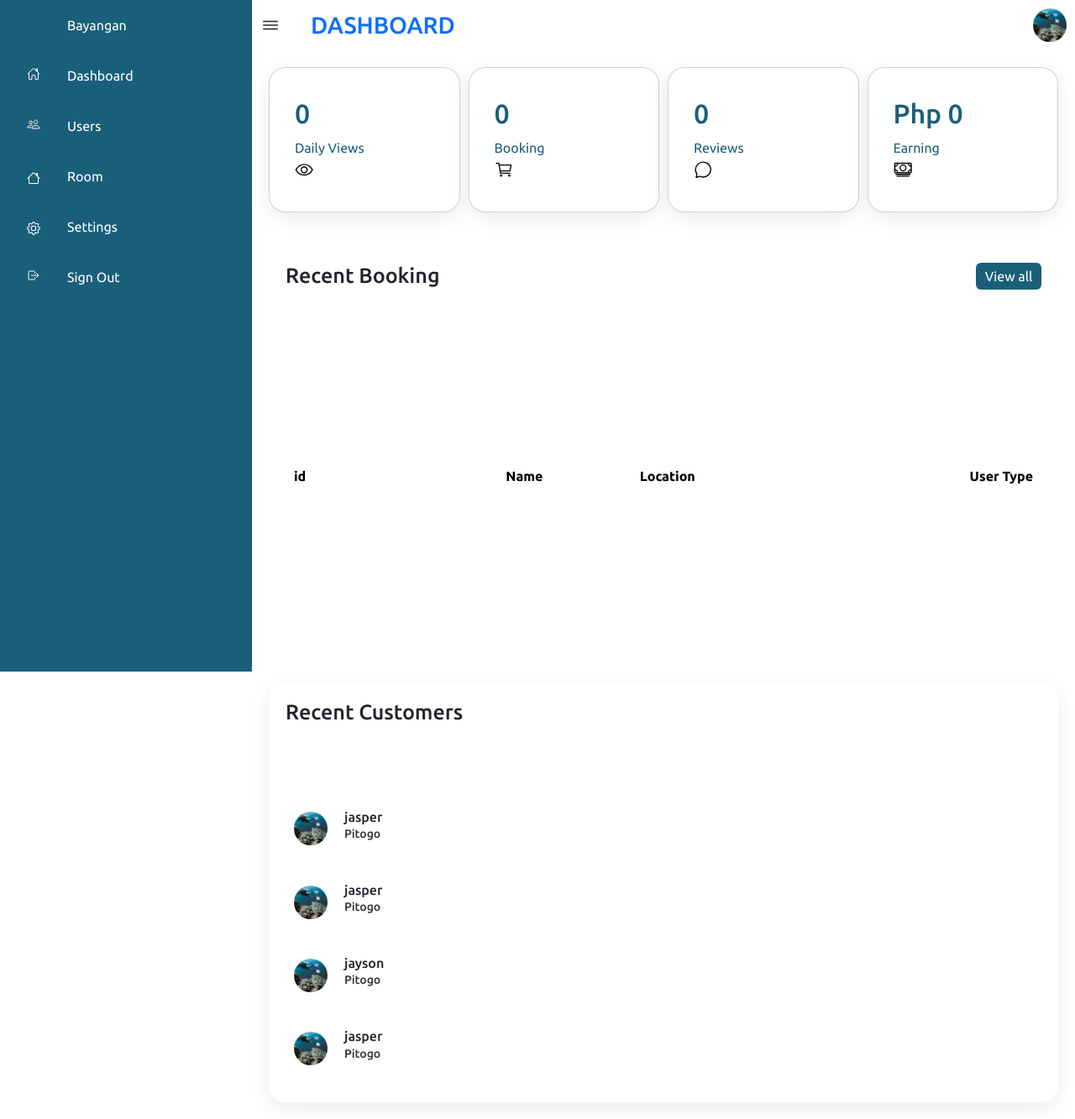
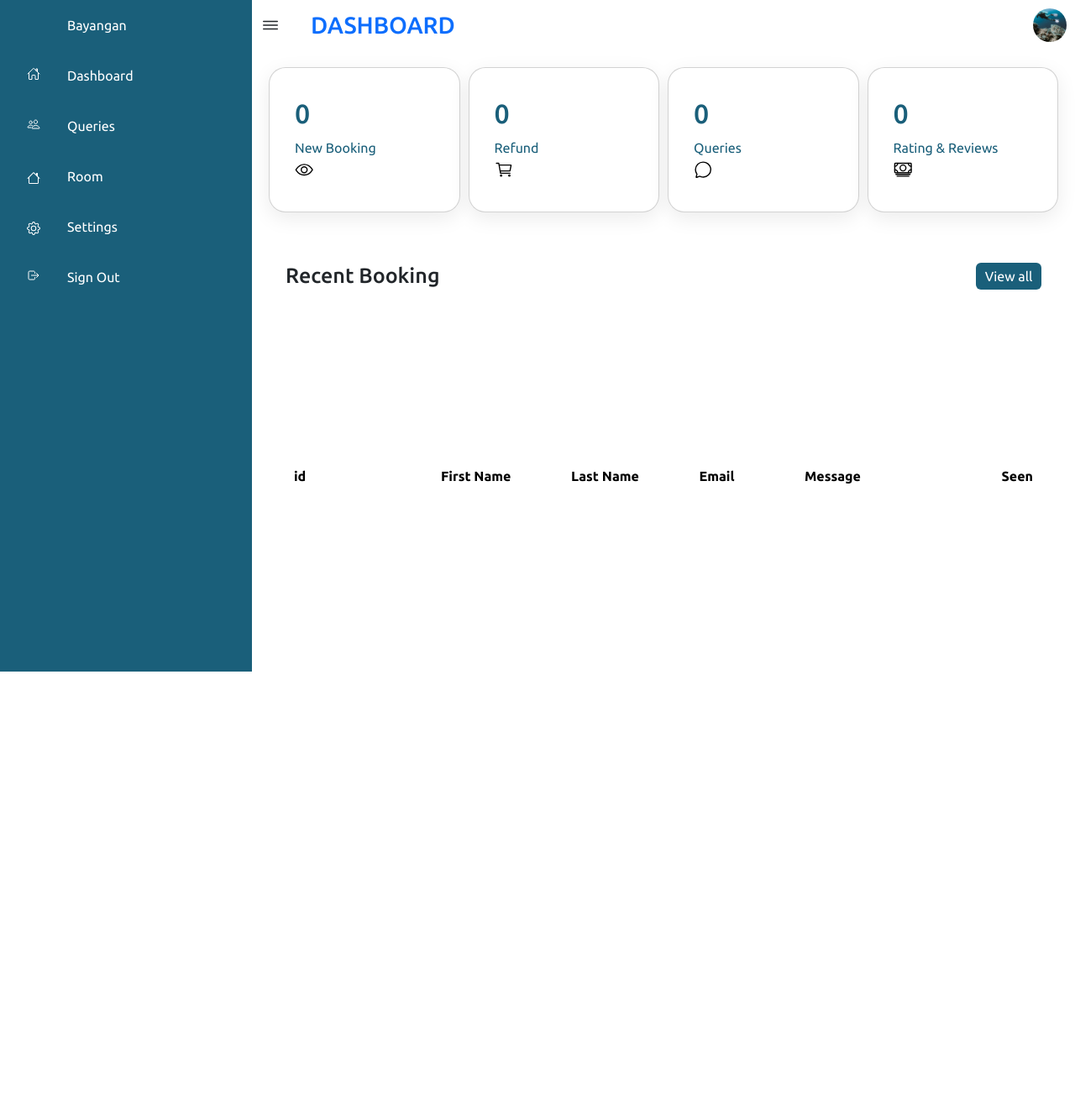
Before and after one commit to jasperayawan/MP3, a PHP site: page /MP3/admin/dashboard.php in a window 1280 px wide. Shown: the whole page at 84% size. After the commit the page ends 800 px from the top, so only its background shows below. Run offline with PHP 8.4, Linux system fonts and the light colour scheme; the visitor is signed in with stand-in values (Sample User, id 1); data that the repository does not hold is empty; some libraries are stand-ins or nearby versions.

Commit message:
update dashboard

```diff
--- a/admin/dashboard.php
+++ b/admin/dashboard.php
@@ -104,12 +104,12 @@
             </a>
           </li>
           <li class="position-relative w-100 nav-item">
-            <a href="../admin/user.php">
+            <a href="../admin/queries.php">
               <span class="icon">
                 <ion-icon name="people-outline"></ion-icon>
               </span>
               <span class="title d-block position-relative text-start"
-                >Users</span
+                >Queries</span
               >
           </li>
           <li class="position-relative w-100 nav-item">
@@ -173,7 +173,7 @@
           <div class="card">
             <div>
               <div class="numbers">0</div>
-              <div class="cardName">Daily Views</div>
+              <div class="cardName">New Booking</div>
             </div>
 
             <div class="iconBx">
@@ -183,7 +183,7 @@
           <div class="card">
             <div>
               <div class="numbers">0</div>
-              <div class="cardName">Booking</div>
+              <div class="cardName">Refund</div>
             </div>
 
             <div class="iconBx">
@@ -193,7 +193,7 @@
           <div class="card">
             <div>
               <div class="numbers">0</div>
-              <div class="cardName">Reviews</div>
+              <div class="cardName">Queries</div>
             </div>
 
             <div class="iconBx">
@@ -202,8 +202,8 @@
           </div>
           <div class="card">
             <div>
-              <div class="numbers">Php 0</div>
-              <div class="cardName">Earning</div>
+              <div class="numbers">0</div>
+              <div class="cardName">Rating & Reviews</div>
             </div>
 
             <div class="iconBx">
@@ -225,9 +225,11 @@
               <thead>
                 <tr>
                   <td class="fw-bold">id</td>
-                  <td class="fw-bold">Name</td>
-                  <td class="fw-bold">Location</td>
-                  <td class="fw-bold">User Type</td>
+                  <td class="fw-bold">First Name</td>
+                  <td class="fw-bold">Last Name</td>
+                  <td class="fw-bold">Email</td>
+                  <td class="fw-bold">Message</td>
+                  <td class="fw-bold">Seen</td>
                 </tr>
               </thead>
               <tbody>
@@ -260,71 +262,7 @@
             </table>
           </div>
 
-          <!----------new customers------------->
 
-          <div class="recentCustomers">
-            <div class="cardHeader">
-              <h2>Recent Customers</h2>
-            </div>
-
-            <table>
-              <tr>
-                <td width="60px">
-                  <div class="imgBx">
-                    <img src="../assets/diving.jpg" alt="" />
-                  </div>
-                </td>
-                <td>
-                  <h4>
-                    jasper <br />
-                    <span>Pitogo</span>
-                  </h4>
-                </td>
-              </tr>
-
-              <tr>
-                <td width="60px">
-                  <div class="imgBx">
-                    <img src="../assets/diving.jpg" alt="" />
-                  </div>
-                </td>
-                <td>
-                  <h4>
-                    jasper <br />
-                    <span>Pitogo</span>
-                  </h4>
-                </td>
-              </tr>
-
-              <tr>
-                <td width="60px">
-                  <div class="imgBx">
-                    <img src="../assets/diving.jpg" alt="" />
-                  </div>
-                </td>
-                <td>
-                  <h4>
-                    jayson <br />
-                    <span>Pitogo</span>
-                  </h4>
-                </td>
-              </tr>
-
-              <tr>
-                <td width="60px">
-                  <div class="imgBx">
-                    <img src="../assets/diving.jpg" alt="" />
-                  </div>
-                </td>
-                <td>
-                  <h4>
-                    jasper <br />
-                    <span>Pitogo</span>
-                  </h4>
-                </td>
-              </tr>
-            </table>
-          </div>
         </div>
       </div>
     </div>
--- a/admin/user.php
+++ b/admin/queries.php
@@ -107,12 +107,12 @@
             </a>
           </li>
           <li class="position-relative w-100 nav-item">
-            <a href="adminUsers.html">
+            <a href="../admin/queries.php">
               <span class="icon">
                 <ion-icon name="people-outline"></ion-icon>
               </span>
               <span class="title d-block position-relative text-start"
-                >Users</span
+                >Queries</span
               >
           </li>
           <li class="position-relative w-100 nav-item">
--- a/admin/settings.php
+++ b/admin/settings.php
@@ -52,12 +52,12 @@
             </a>
           </li>
           <li class="position-relative w-100 nav-item">
-            <a href="../admin/user.php">
+            <a href="../admin/queries.php">
               <span class="icon">
                 <ion-icon name="people-outline"></ion-icon>
               </span>
               <span class="title d-block position-relative text-start"
-                >Users</span
+                >Queries</span
               >
           </li>
           <li class="position-relative w-100 nav-item">
```
